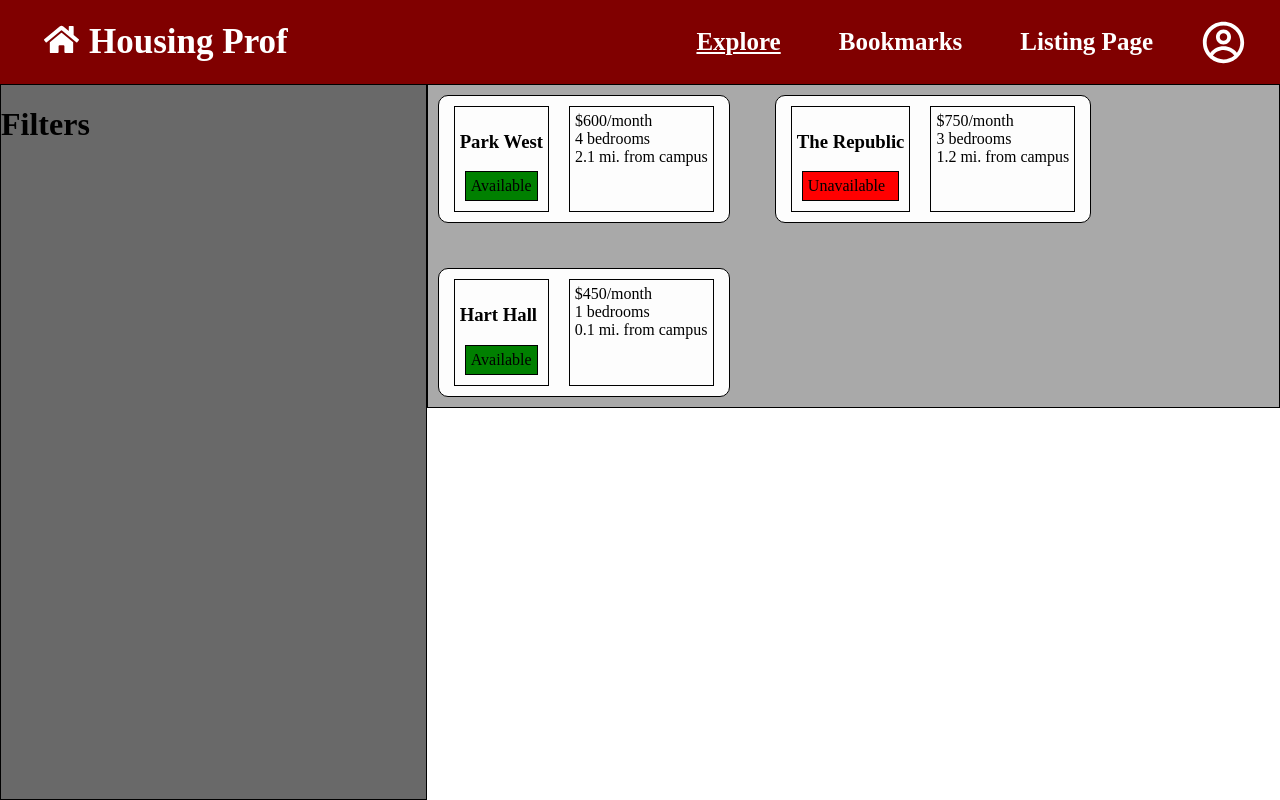
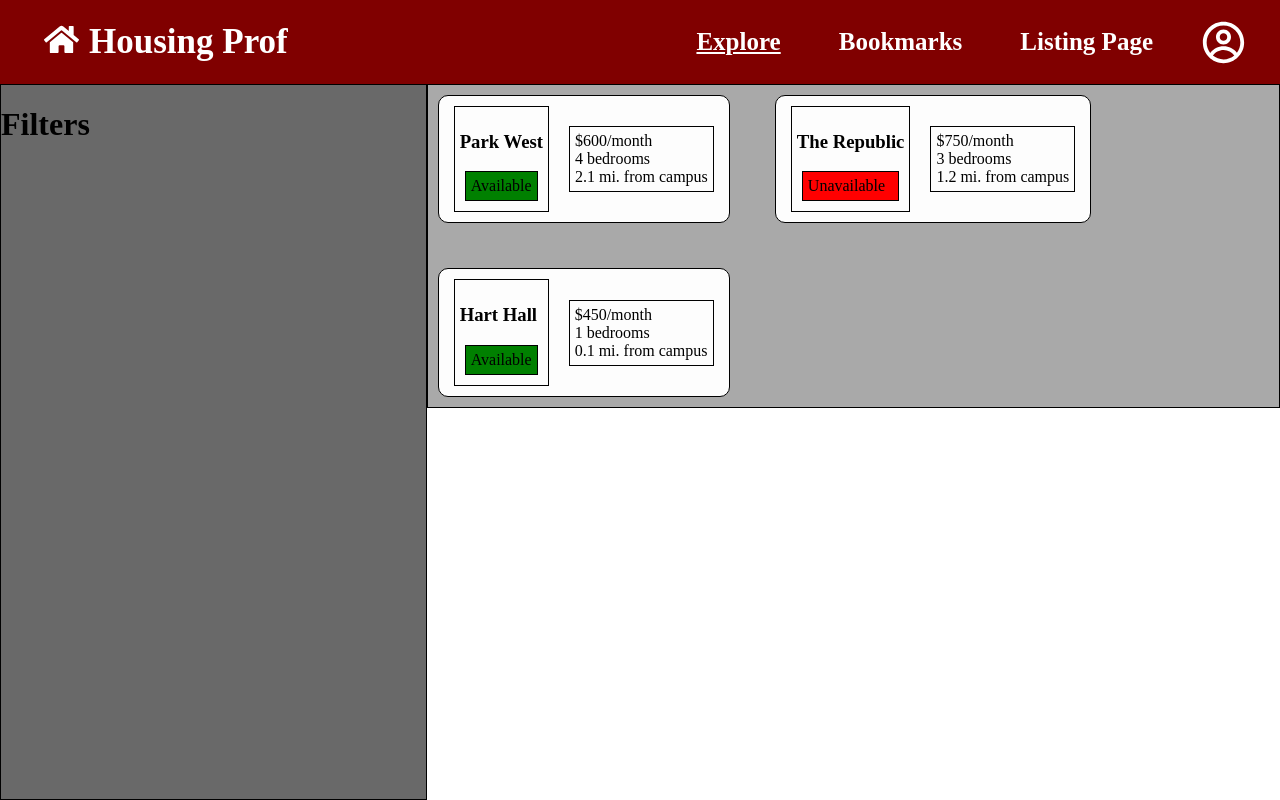
Before and after one commit to aggie-coding-club/housing-prof, a React (Create React App) app in the folder front/: page /explore in a window 1280 px wide. Built offline with nearby package versions, Linux system fonts and the light colour scheme.

Commit message:
format attributes list

```diff
--- a/front/src/components/Listing.css
+++ b/front/src/components/Listing.css
@@ -14,6 +14,16 @@
     margin: 10px;
 }
 
+.card-column.two {
+    align-self: center;
+}
+
+.card-column.two ul{
+    list-style-type: none;
+    margin: 0;
+    padding: 0;
+}
+
 .availability-toggle{
     padding: 5px;
     margin: 5px;
@@ -28,10 +38,3 @@
 .availability-toggle.unavailable{
     background-color: red;
 }
-
-.card-column.two ul{
-    list-style-type: none;
-    margin: 0;
-    padding: 0;
-    align-self: center;
-}
```
